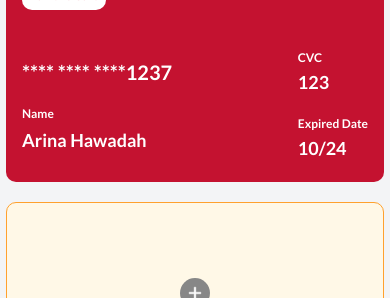
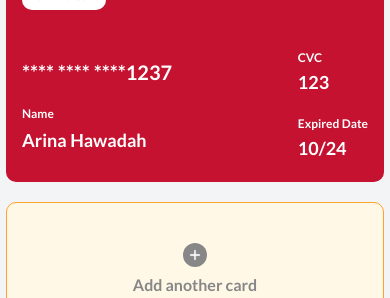
Before and after one commit to huzaifa-ikhlaq/figma-chef-page-2-h, a website: page index.html in a window 390 px wide. Shown: the part 546-844 px from the top of the page. Drawn offline with Linux system fonts and the light colour scheme; a web font is replaced by a local one.

Commit message:
adjustment

```diff
--- a/index.html
+++ b/index.html
@@ -96,22 +96,22 @@
                 </div>
             </div>
             <!-- <add-another-card></add-another-card> -->
-            <div class=" max-sm:col-span-1 max-coxl:col-span-2  h-55 md:h-57 lg:h-70 xl:h-75 coxl:h-auto flex justify-center items-center rounded-r-10 border border-primary bg-[#FFF8E7]">
+            <div class=" max-sm:col-span-1 max-coxl:col-span-2  py-10 coxl:h-auto flex justify-center items-center rounded-r-10 border border-primary bg-[#FFF8E7]">
                 <div class="flex items-center flex-col">
-                    <span class="bg-light-grey size-7.5 rounded-full flex justify-center items-center">
-                        <svg class="  " xmlns="http://www.w3.org/2000/svg" width="20" height="20" viewBox="0 0 24 24">
+                    <span class="bg-light-grey size-6 md:size-7.5 rounded-full flex justify-center items-center">
+                        <svg class=" size-4 md:size-5 " xmlns="http://www.w3.org/2000/svg" width="20" height="20" viewBox="0 0 24 24">
                             <path fill="#fff" d="M19 12.998h-6v6h-2v-6H5v-2h6v-6h2v6h6z" stroke-width="0.5"
                                 stroke="#fff" />
                         </svg>
                     </span>
-                    <div class=" mt-2.5">
-                        <h2 class="text-light-grey text-xl 2xl:text-2xl font-semibold">Add another card</h2>
+                    <div class=" mt-1.5 md:mt-2.5">
+                        <h2 class="text-light-grey text-base md:text-xl 2xl:text-2xl font-semibold">Add another card</h2>
                     </div>
                 </div>
             </div>
         </div>
     </section>
-    <!-- <section-2></section-2> -->
+    <!-- <section-3></section-3> -->
      <section>
          <h2 class="text-2xl 3xl:text-3xl font-semibold mt-7.5 mb-5 lg:mt-15 lg:mb-7.5">Add Payment Details</h2>
          <div class="bg-white rounded-r-10 border border-gray-500 px-5 sm:px-7.5 pt-9 pb-10">
```
Also changed, not shown: src/output.css.
